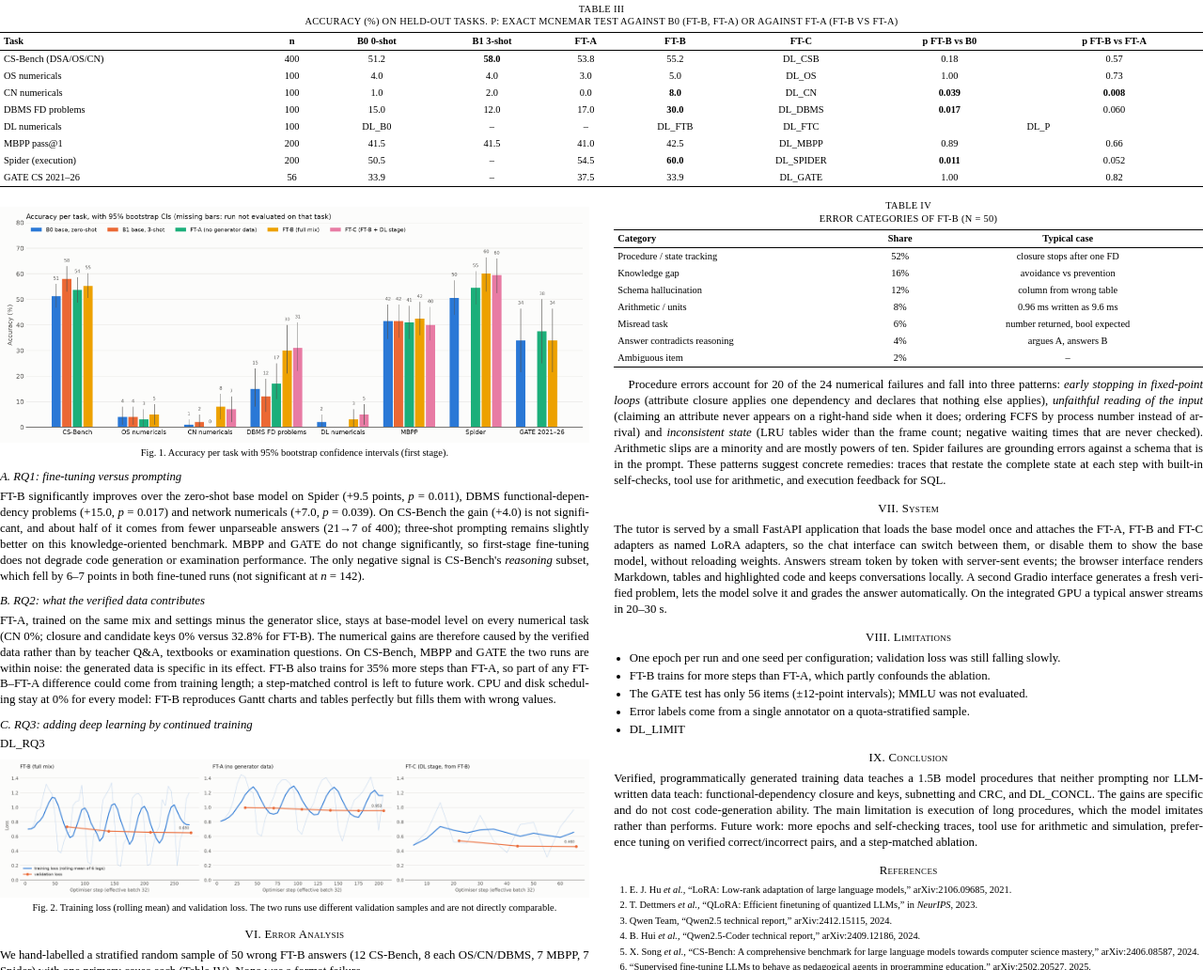
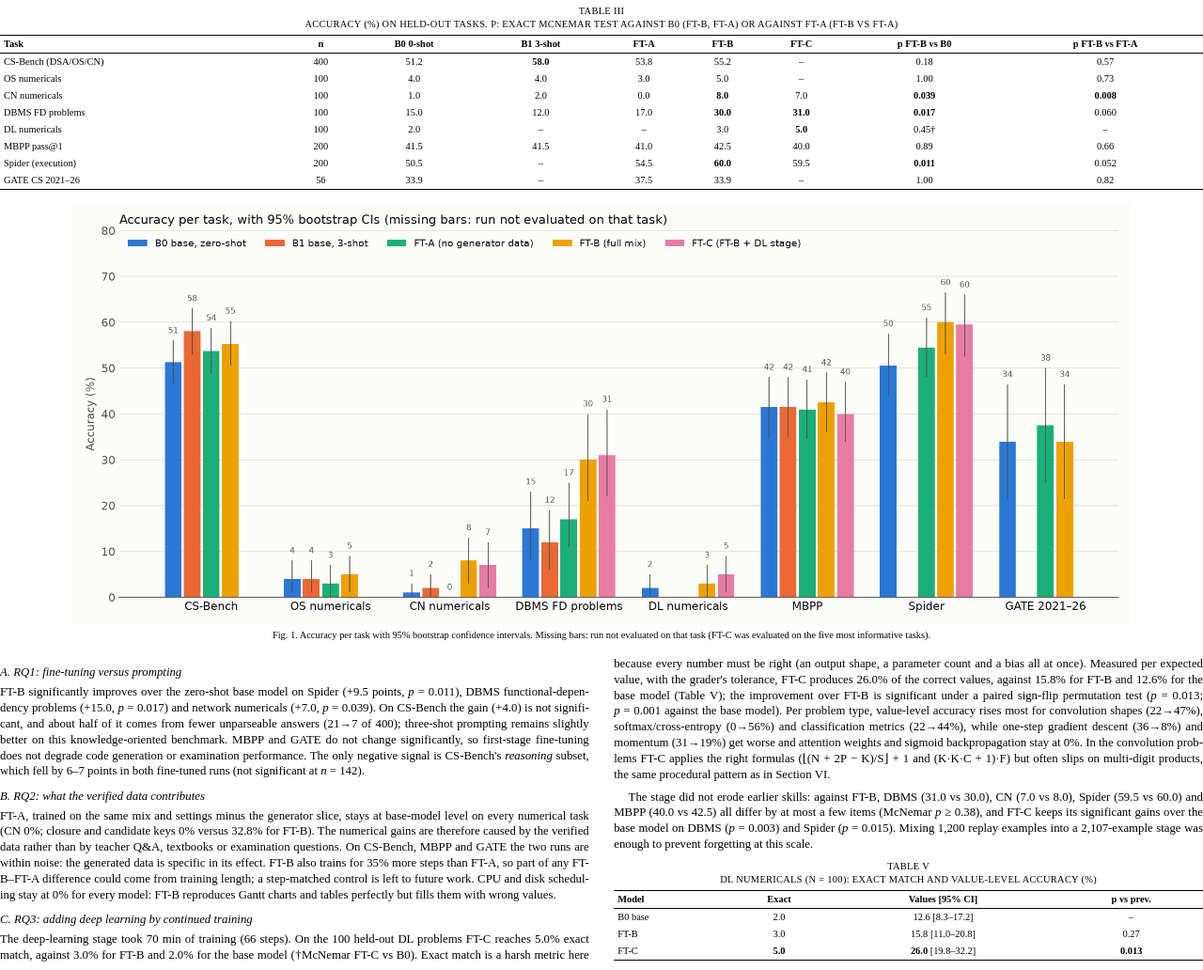
Before and after one commit to satyadedeepya/slm_dl_project, a plain HTML site: page paper/paper.html in a window 1280 px wide. Shown: the part 1012-2044 px from the top of the page at 94% size. Drawn offline with Linux system fonts and the light colour scheme.

Commit message:
docs: add DL stage report, final results and research paper PDF

```diff
--- a/paper/paper.html
+++ b/paper/paper.html
@@ -34,6 +34,7 @@ thead th { border-top: 1.2pt solid var(--rule); border-bottom: 0.6pt solid var(-
 tbody tr:last-child td { border-bottom: 1.2pt solid var(--rule); }
 figure, .tbl { margin: 6pt 0 8pt; break-inside: avoid; }
 figure img { width: 100%; display: block; }
+figure.wide img { width: 88%; margin: 0 auto; }
 figcaption, .cap { font-size: 7.8pt; text-align: center; margin: 3pt 0; }
 .cap { text-transform: uppercase; letter-spacing: 0.03em; }
 .cap b { font-weight: normal; }
@@ -53,7 +54,7 @@ b.sig { font-weight: bold; }
 </div>
 <div class="cols">
 
-<p class="abstract"><i>Abstract</i>&mdash;Small language models can run on a student's laptop, but they are unreliable on the numerical problems that dominate computer-science examinations. We fine-tune Qwen2.5-1.5B-Instruct with LoRA as a tutor for six subjects (data structures and algorithms, programming, databases, operating systems, computer networks and deep learning) using a mixed instruction set whose distinctive component is <i>programmatically verified</i> data: 3,000 problems whose step-by-step solutions and answers are computed by executing the underlying algorithm. All training and evaluation runs on an integrated Intel Arc GPU. On held-out test sets, fine-tuning significantly improves text-to-SQL execution accuracy (50.5&rarr;60.0), functional-dependency problems (15&rarr;30) and network numericals (1&rarr;8) over the base model (exact McNemar <i>p</i>&nbsp;&lt;&nbsp;0.05), without loss on code generation. An ablation that removes only the verified data eliminates these numerical gains. A continued-training stage adds deep learning, DL_ABSTRACT. Error analysis shows that the remaining failures are mostly procedural: the model reproduces the solution template but executes multi-step algorithms unreliably.</p>
+<p class="abstract"><i>Abstract</i>&mdash;Small language models can run on a student's laptop, but they are unreliable on the numerical problems that dominate computer-science examinations. We fine-tune Qwen2.5-1.5B-Instruct with LoRA as a tutor for six subjects (data structures and algorithms, programming, databases, operating systems, computer networks and deep learning) using a mixed instruction set whose distinctive component is <i>programmatically verified</i> data: 3,000 problems whose step-by-step solutions and answers are computed by executing the underlying algorithm. All training and evaluation runs on an integrated Intel Arc GPU. On held-out test sets, fine-tuning significantly improves text-to-SQL execution accuracy (50.5&rarr;60.0), functional-dependency problems (15&rarr;30) and network numericals (1&rarr;8) over the base model (exact McNemar <i>p</i>&nbsp;&lt;&nbsp;0.05), without loss on code generation. An ablation that removes only the verified data eliminates these numerical gains. A continued-training stage adds deep learning, which raises value-level accuracy on held-out deep-learning numericals from 15.8% to 26.0% (paired permutation <i>p</i>&nbsp;=&nbsp;0.013) while every earlier gain is retained. Error analysis shows that the remaining failures are mostly procedural: the model reproduces the solution template but executes multi-step algorithms unreliably.</p>
 <p class="keywords"><i>Index Terms</i>&mdash;small language models, LoRA, synthetic data, data verification, computer science education, text-to-SQL.</p>
 
 <h2>I. Introduction</h2>
@@ -115,29 +116,41 @@ b.sig { font-weight: bold; }
 <table>
 <thead><tr><th>Task</th><th>n</th><th>B0 0-shot</th><th>B1 3-shot</th><th>FT-A</th><th>FT-B</th><th>FT-C</th><th>p FT-B vs B0</th><th>p FT-B vs FT-A</th></tr></thead>
 <tbody>
-<tr><td>CS-Bench (DSA/OS/CN)</td><td>400</td><td>51.2</td><td><b>58.0</b></td><td>53.8</td><td>55.2</td><td>DL_CSB</td><td>0.18</td><td>0.57</td></tr>
-<tr><td>OS numericals</td><td>100</td><td>4.0</td><td>4.0</td><td>3.0</td><td>5.0</td><td>DL_OS</td><td>1.00</td><td>0.73</td></tr>
-<tr><td>CN numericals</td><td>100</td><td>1.0</td><td>2.0</td><td>0.0</td><td><b>8.0</b></td><td>DL_CN</td><td><b>0.039</b></td><td><b>0.008</b></td></tr>
-<tr><td>DBMS FD problems</td><td>100</td><td>15.0</td><td>12.0</td><td>17.0</td><td><b>30.0</b></td><td>DL_DBMS</td><td><b>0.017</b></td><td>0.060</td></tr>
-<tr><td>DL numericals</td><td>100</td><td>DL_B0</td><td>&ndash;</td><td>&ndash;</td><td>DL_FTB</td><td>DL_FTC</td><td colspan="2">DL_P</td></tr>
-<tr><td>MBPP pass@1</td><td>200</td><td>41.5</td><td>41.5</td><td>41.0</td><td>42.5</td><td>DL_MBPP</td><td>0.89</td><td>0.66</td></tr>
-<tr><td>Spider (execution)</td><td>200</td><td>50.5</td><td>&ndash;</td><td>54.5</td><td><b>60.0</b></td><td>DL_SPIDER</td><td><b>0.011</b></td><td>0.052</td></tr>
-<tr><td>GATE CS 2021&ndash;26</td><td>56</td><td>33.9</td><td>&ndash;</td><td>37.5</td><td>33.9</td><td>DL_GATE</td><td>1.00</td><td>0.82</td></tr>
+<tr><td>CS-Bench (DSA/OS/CN)</td><td>400</td><td>51.2</td><td><b>58.0</b></td><td>53.8</td><td>55.2</td><td>&ndash;</td><td>0.18</td><td>0.57</td></tr>
+<tr><td>OS numericals</td><td>100</td><td>4.0</td><td>4.0</td><td>3.0</td><td>5.0</td><td>&ndash;</td><td>1.00</td><td>0.73</td></tr>
+<tr><td>CN numericals</td><td>100</td><td>1.0</td><td>2.0</td><td>0.0</td><td><b>8.0</b></td><td>7.0</td><td><b>0.039</b></td><td><b>0.008</b></td></tr>
+<tr><td>DBMS FD problems</td><td>100</td><td>15.0</td><td>12.0</td><td>17.0</td><td><b>30.0</b></td><td><b>31.0</b></td><td><b>0.017</b></td><td>0.060</td></tr>
+<tr><td>DL numericals</td><td>100</td><td>2.0</td><td>&ndash;</td><td>&ndash;</td><td>3.0</td><td><b>5.0</b></td><td>0.45&dagger;</td><td>&ndash;</td></tr>
+<tr><td>MBPP pass@1</td><td>200</td><td>41.5</td><td>41.5</td><td>41.0</td><td>42.5</td><td>40.0</td><td>0.89</td><td>0.66</td></tr>
+<tr><td>Spider (execution)</td><td>200</td><td>50.5</td><td>&ndash;</td><td>54.5</td><td><b>60.0</b></td><td>59.5</td><td><b>0.011</b></td><td>0.052</td></tr>
+<tr><td>GATE CS 2021&ndash;26</td><td>56</td><td>33.9</td><td>&ndash;</td><td>37.5</td><td>33.9</td><td>&ndash;</td><td>1.00</td><td>0.82</td></tr>
 </tbody></table>
 </div>
-<figure>
+<figure class="wide">
 <img src="../docs/figures/accuracy.png" alt="Grouped bar chart of accuracy per task for B0, B1, FT-A and FT-B with 95% confidence intervals">
-<figcaption>Fig. 1. Accuracy per task with 95% bootstrap confidence intervals (first stage).</figcaption>
+<figcaption>Fig. 1. Accuracy per task with 95% bootstrap confidence intervals. Missing bars: run not evaluated on that task (FT-C was evaluated on the five most informative tasks).</figcaption>
 </figure>
 <h3>A. RQ1: fine-tuning versus prompting</h3>
 <p class="noindent">FT-B significantly improves over the zero-shot base model on Spider (+9.5 points, <i>p</i>&nbsp;=&nbsp;0.011), DBMS functional-dependency problems (+15.0, <i>p</i>&nbsp;=&nbsp;0.017) and network numericals (+7.0, <i>p</i>&nbsp;=&nbsp;0.039). On CS-Bench the gain (+4.0) is not significant, and about half of it comes from fewer unparseable answers (21&rarr;7 of 400); three-shot prompting remains slightly better on this knowledge-oriented benchmark. MBPP and GATE do not change significantly, so first-stage fine-tuning does not degrade code generation or examination performance. The only negative signal is CS-Bench's <i>reasoning</i> subset, which fell by 6&ndash;7 points in both fine-tuned runs (not significant at <i>n</i>&nbsp;=&nbsp;142).</p>
 <h3>B. RQ2: what the verified data contributes</h3>
 <p class="noindent">FT-A, trained on the same mix and settings minus the generator slice, stays at base-model level on every numerical task (CN 0%; closure and candidate keys 0% versus 32.8% for FT-B). The numerical gains are therefore caused by the verified data rather than by teacher Q&amp;A, textbooks or examination questions. On CS-Bench, MBPP and GATE the two runs are within noise: the generated data is specific in its effect. FT-B also trains for 35% more steps than FT-A, so part of any FT-B&ndash;FT-A difference could come from training length; a step-matched control is left to future work. CPU and disk scheduling stay at 0% for every model: FT-B reproduces Gantt charts and tables perfectly but fills them with wrong values.</p>
 <h3>C. RQ3: adding deep learning by continued training</h3>
-<p class="noindent">DL_RQ3</p>
-<figure>
+<p class="noindent">The deep-learning stage took 70&nbsp;min of training (66 steps). On the 100 held-out DL problems FT-C reaches 5.0% exact match, against 3.0% for FT-B and 2.0% for the base model (&dagger;McNemar FT-C vs B0). Exact match is a harsh metric here because every number must be right (an output shape, a parameter count and a bias all at once). Measured per expected value, with the grader's tolerance, FT-C produces 26.0% of the correct values, against 15.8% for FT-B and 12.6% for the base model (Table&nbsp;V); the improvement over FT-B is significant under a paired sign-flip permutation test (<i>p</i>&nbsp;=&nbsp;0.013; <i>p</i>&nbsp;=&nbsp;0.001 against the base model). Per problem type, value-level accuracy rises most for convolution shapes (22&rarr;47%), softmax/cross-entropy (0&rarr;56%) and classification metrics (22&rarr;44%), while one-step gradient descent (36&rarr;8%) and momentum (31&rarr;19%) get worse and attention weights and sigmoid backpropagation stay at 0%. In the convolution problems FT-C applies the right formulas (&lfloor;(N&nbsp;+&nbsp;2P&nbsp;&minus;&nbsp;K)/S&rfloor;&nbsp;+&nbsp;1 and (K&middot;K&middot;C&nbsp;+&nbsp;1)&middot;F) but often slips on multi-digit products, the same procedural pattern as in Section&nbsp;VI.</p>
+<p>The stage did not erode earlier skills: against FT-B, DBMS (31.0 vs 30.0), CN (7.0 vs 8.0), Spider (59.5 vs 60.0) and MBPP (40.0 vs 42.5) all differ by at most a few items (McNemar <i>p</i>&nbsp;&ge;&nbsp;0.38), and FT-C keeps its significant gains over the base model on DBMS (<i>p</i>&nbsp;=&nbsp;0.003) and Spider (<i>p</i>&nbsp;=&nbsp;0.015). Mixing 1,200 replay examples into a 2,107-example stage was enough to prevent forgetting at this scale.</p>
+<div class="tbl">
+<div class="cap">Table V<br><b>DL numericals (n = 100): exact match and value-level accuracy (%)</b></div>
+<table>
+<thead><tr><th>Model</th><th>Exact</th><th>Values [95% CI]</th><th>p vs prev.</th></tr></thead>
+<tbody>
+<tr><td>B0 base</td><td>2.0</td><td>12.6 [8.3&ndash;17.2]</td><td>&ndash;</td></tr>
+<tr><td>FT-B</td><td>3.0</td><td>15.8 [11.0&ndash;20.8]</td><td>0.27</td></tr>
+<tr><td>FT-C</td><td><b>5.0</b></td><td><b>26.0</b> [19.8&ndash;32.2]</td><td><b>0.013</b></td></tr>
+</tbody></table>
+</div>
+
+<figure class="wide">
 <img src="../docs/figures/loss.png" alt="Training and validation loss curves for FT-B and FT-A">
-<figcaption>Fig. 2. Training loss (rolling mean) and validation loss. The two runs use different validation samples and are not directly comparable.</figcaption>
+<figcaption>Fig. 2. Training loss (rolling mean) and validation loss. The runs use different validation samples and are not directly comparable.</figcaption>
 </figure>
 
 <h2>VI. Error Analysis</h2>
@@ -167,11 +180,11 @@ b.sig { font-weight: bold; }
 <li>FT-B trains for more steps than FT-A, which partly confounds the ablation.</li>
 <li>The GATE test has only 56 items (&plusmn;12-point intervals); MMLU was not evaluated.</li>
 <li>Error labels come from a single annotator on a quota-stratified sample.</li>
-<li>DL_LIMIT</li>
+<li>FT-C was evaluated on five of the eight tasks (DL, DBMS, CN, Spider, MBPP) to save time; CS-Bench, OS and GATE were not re-run.</li>
 </ul>
 
 <h2>IX. Conclusion</h2>
-<p class="noindent">Verified, programmatically generated training data teaches a 1.5B model procedures that neither prompting nor LLM-written data teach: functional-dependency closure and keys, subnetting and CRC, and DL_CONCL. The gains are specific and do not cost code-generation ability. The main limitation is execution of long procedures, which the model imitates rather than performs. Future work: more epochs and self-checking traces, tool use for arithmetic and simulation, preference tuning on verified correct/incorrect pairs, and a step-matched ablation.</p>
+<p class="noindent">Verified, programmatically generated training data teaches a 1.5B model procedures that neither prompting nor LLM-written data teach: functional-dependency closure and keys, subnetting and CRC; a short continued-training stage with verified problems and replay adds measurable deep-learning skill (value-level 15.8&rarr;26.0%) without forgetting. The gains are specific and do not cost code-generation ability. The main limitation is execution of long procedures, which the model imitates rather than performs. Future work: more epochs and self-checking traces, tool use for arithmetic and simulation, preference tuning on verified correct/incorrect pairs, and a step-matched ablation.</p>
 
 <h2>References</h2>
 <ol class="refs">
```
Also changed, not shown: 3 other files.
